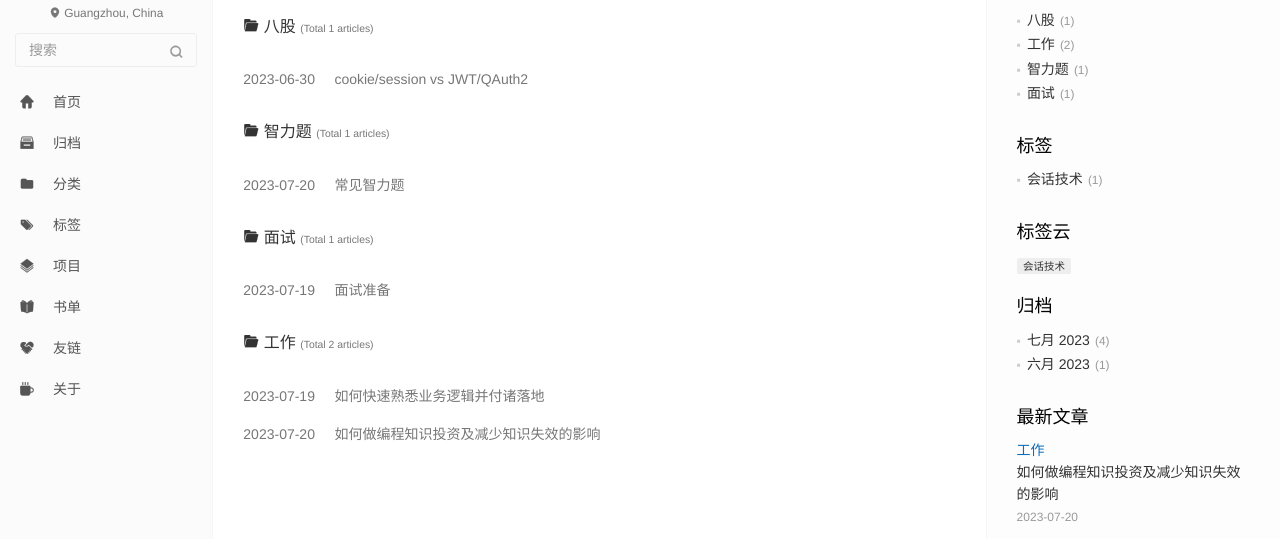
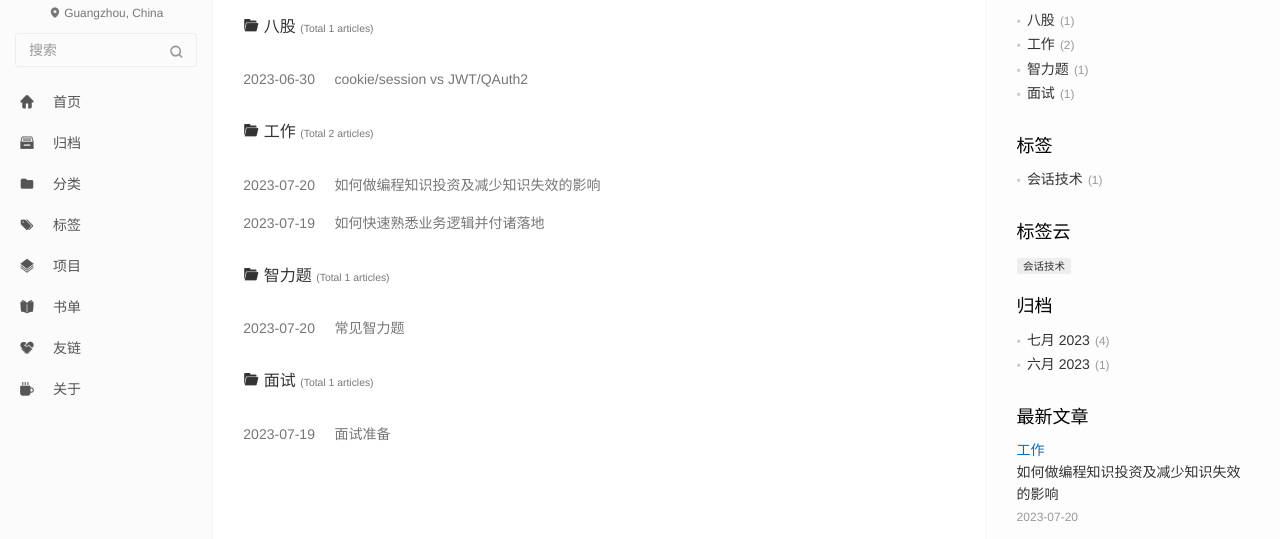
Before and after one commit to JanLi0n/JanLi0n.github.io, a plain HTML site: page categories/index.html in a window 1280 px wide. Shown: the part 157-696 px from the top of the page. Drawn offline with nearby package versions, Linux system fonts and the light colour scheme; no server answers.

Commit message:
Site updated: 2023-07-20 19:59:54

```diff
--- a/categories/index.html
+++ b/categories/index.html
@@ -343,11 +343,11 @@
 
           <li><a href="/categories/八股/">八股</a></li>
 
+          <li><a href="/categories/工作/">工作</a></li>
+
           <li><a href="/categories/智力题/">智力题</a></li>
 
           <li><a href="/categories/面试/">面试</a></li>
-
-          <li><a href="/categories/工作/">工作</a></li>
 
         </ul>
       </nav>
@@ -373,6 +373,41 @@
 <a href="/2023/06/30/%E5%85%AB%E8%82%A1/Cookie+Session%E5%92%8CJWT+QAuth2%E8%AF%A6%E8%A7%A3/" class="collection-item"   itemprop="url">
   <time datetime="2023-06-30T05:37:08.000Z" itemprop="datePublished">2023-06-30</time>
   <span>&nbsp;&nbsp;&nbsp;</span> cookie/session vs JWT/QAuth2
+</a>
+
+
+
+            </div>
+          </div>
+        </div>
+      </div>
+
+      <div class="panel panel-default b-no">
+        <div class="panel-heading" role="tab">
+          <h3 class="panel-title">
+            <a data-toggle="collapse" href="#collapse工作" aria-expanded="true">
+              <i class="icon icon-folder text-active"></i><i class="icon icon-folder-open text"></i>
+              工作
+            </a>
+            <small class="text-muted">(Total 2 articles)</small>
+          </h3>
+        </div>
+        <div id="collapse工作" class="panel-collapse collapse in" role="tabpanel" aria-labelledby="heading工作">
+          <div class="panel-body">
+            <div class="collection">
+
+
+<a href="/2023/07/20/%E5%B7%A5%E4%BD%9C/%E5%A6%82%E4%BD%95%E5%81%9A%E7%BC%96%E7%A8%8B%E7%9F%A5%E8%AF%86%E6%8A%95%E8%B5%84%E5%8F%8A%E5%87%8F%E5%B0%91%E7%9F%A5%E8%AF%86%E5%A4%B1%E6%95%88%E7%9A%84%E5%BD%B1%E5%93%8D/" class="collection-item"   itemprop="url">
+  <time datetime="2023-07-20T08:45:45.000Z" itemprop="datePublished">2023-07-20</time>
+  <span>&nbsp;&nbsp;&nbsp;</span> 如何做编程知识投资及减少知识失效的影响
+</a>
+
+
+
+
+<a href="/2023/07/19/%E5%B7%A5%E4%BD%9C/%E5%A6%82%E4%BD%95%E5%BF%AB%E9%80%9F%E7%86%9F%E6%82%89%E4%B8%9A%E5%8A%A1%E9%80%BB%E8%BE%91%E5%B9%B6%E4%BB%98%E8%AF%B8%E8%90%BD%E5%9C%B0/" class="collection-item"   itemprop="url">
+  <time datetime="2023-07-19T02:48:45.000Z" itemprop="datePublished">2023-07-19</time>
+  <span>&nbsp;&nbsp;&nbsp;</span> 如何快速熟悉业务逻辑并付诸落地
 </a>
 
 
@@ -427,41 +462,6 @@
 <a href="/2023/07/19/%E9%9D%A2%E8%AF%95/%E9%9D%A2%E8%AF%95%E5%87%86%E5%A4%87/" class="collection-item"   itemprop="url">
   <time datetime="2023-07-19T06:38:25.000Z" itemprop="datePublished">2023-07-19</time>
   <span>&nbsp;&nbsp;&nbsp;</span> 面试准备
-</a>
-
-
-
-            </div>
-          </div>
-        </div>
-      </div>
-
-      <div class="panel panel-default b-no">
-        <div class="panel-heading" role="tab">
-          <h3 class="panel-title">
-            <a data-toggle="collapse" href="#collapse工作" aria-expanded="true">
-              <i class="icon icon-folder text-active"></i><i class="icon icon-folder-open text"></i>
-              工作
-            </a>
-            <small class="text-muted">(Total 2 articles)</small>
-          </h3>
-        </div>
-        <div id="collapse工作" class="panel-collapse collapse in" role="tabpanel" aria-labelledby="heading工作">
-          <div class="panel-body">
-            <div class="collection">
-
-
-<a href="/2023/07/19/%E5%B7%A5%E4%BD%9C/%E5%A6%82%E4%BD%95%E5%BF%AB%E9%80%9F%E7%86%9F%E6%82%89%E4%B8%9A%E5%8A%A1%E9%80%BB%E8%BE%91%E5%B9%B6%E4%BB%98%E8%AF%B8%E8%90%BD%E5%9C%B0/" class="collection-item"   itemprop="url">
-  <time datetime="2023-07-19T02:48:45.000Z" itemprop="datePublished">2023-07-19</time>
-  <span>&nbsp;&nbsp;&nbsp;</span> 如何快速熟悉业务逻辑并付诸落地
-</a>
-
-
-
-
-<a href="/2023/07/20/%E5%B7%A5%E4%BD%9C/%E5%A6%82%E4%BD%95%E5%81%9A%E7%BC%96%E7%A8%8B%E7%9F%A5%E8%AF%86%E6%8A%95%E8%B5%84%E5%8F%8A%E5%87%8F%E5%B0%91%E7%9F%A5%E8%AF%86%E5%A4%B1%E6%95%88%E7%9A%84%E5%BD%B1%E5%93%8D/" class="collection-item"   itemprop="url">
-  <time datetime="2023-07-20T08:45:45.000Z" itemprop="datePublished">2023-07-20</time>
-  <span>&nbsp;&nbsp;&nbsp;</span> 如何做编程知识投资及减少知识失效的影响
 </a>
 
 
```
Also changed, not shown: categories/八股/index.html (+2 -2 lines), categories/工作/index.html (+2 -2 lines), categories/智力题/index.html (+2 -2 lines), categories/面试/index.html (+2 -2 lines), links/index.html (+20 -1 lines).
